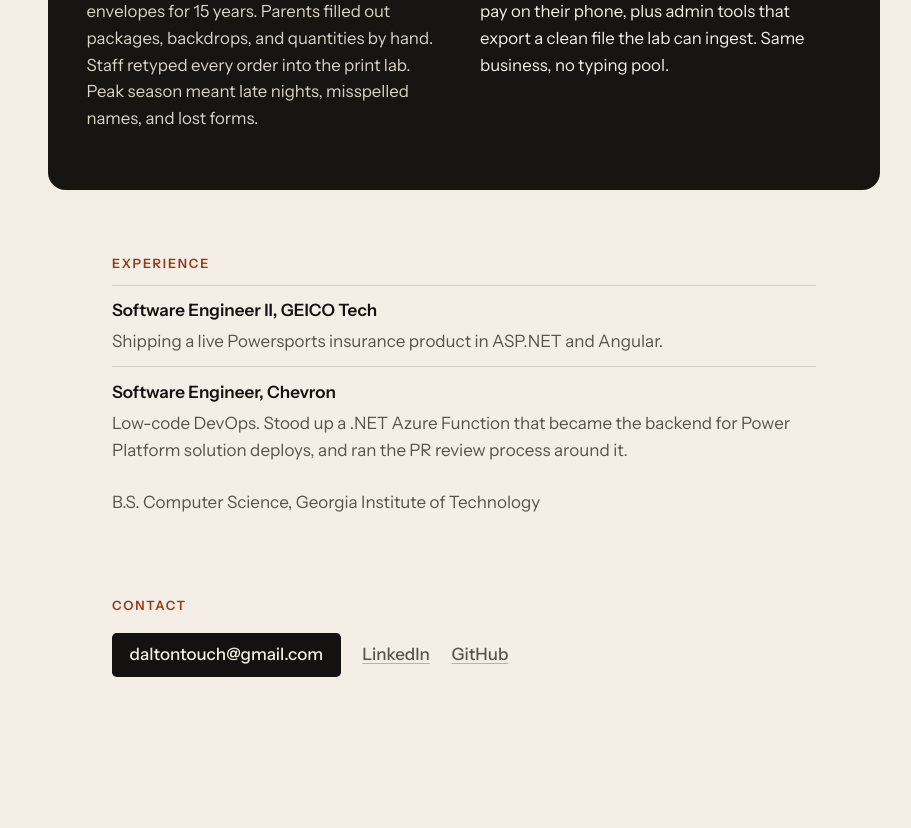
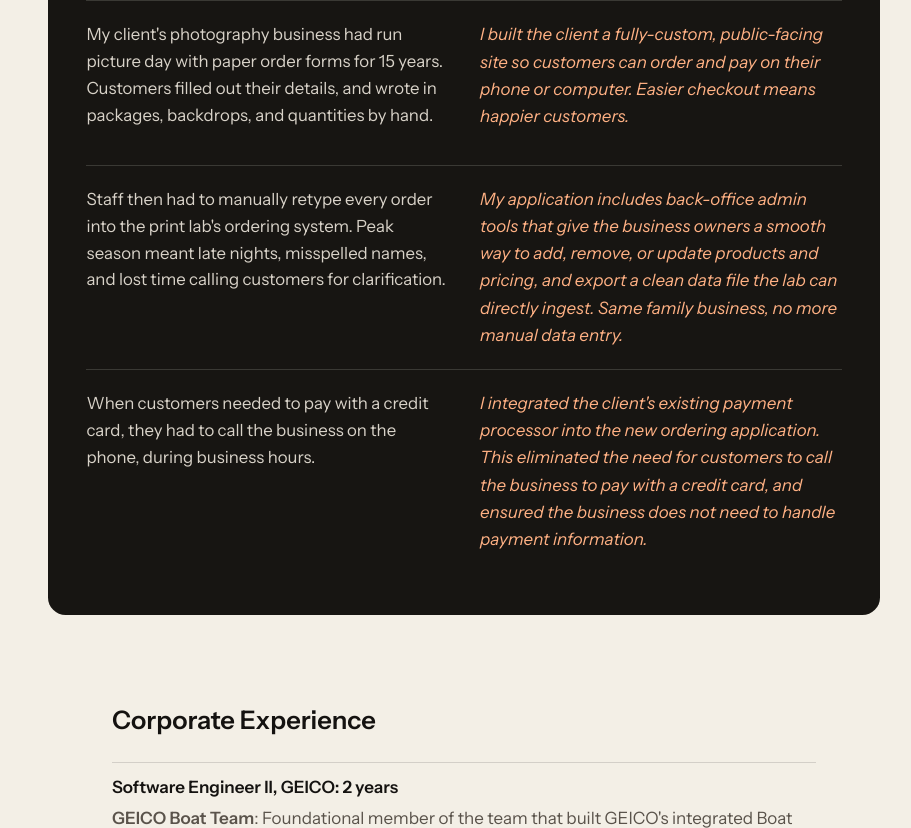
Before and after one commit to daltontouch/daltontouch.github.io, a plain HTML site: page index.html in a window 1280 px wide. Shown: the part 682-1510 px from the top of the page, without its empty margins (176-1087 px from the left). Before the commit the page ends 1463 px from the top, so only its background shows below. Drawn offline with Linux system fonts and the light colour scheme.

Commit message:
Refresh site copy, case study, and contact details.
Expand the featured work and corporate experience sections, update the hero messaging, switch to dalton@daltontouch.com, and style case study solutions for clearer problem/solution layout.

Co-authored-by: Cursor <cursoragent@cursor.com>

```diff
--- a/index.html
+++ b/index.html
@@ -4,7 +4,7 @@
   <meta charset="utf-8">
   <meta name="viewport" content="width=device-width, initial-scale=1">
   <title>Dalton Touchberry</title>
-  <meta name="description" content="I help small businesses replace paper and spreadsheets with software their customers actually use.">
+  <meta name="description" content="I help small businesses replace paper and spreadsheets with software their customers actually love using.">
   <link rel="preconnect" href="https://fonts.googleapis.com">
   <link rel="preconnect" href="https://fonts.gstatic.com" crossorigin>
   <link href="https://fonts.googleapis.com/css2?family=Instrument+Sans:ital,wght@0,400;0,500;0,600;1,400&family=Instrument+Serif:ital@0;1&display=swap" rel="stylesheet">
@@ -15,17 +15,17 @@
 
   <nav class="site-bar" aria-label="Site">
     <a class="site-bar-name" href="#main">Dalton Touchberry</a>
-    <a class="site-bar-mail" href="mailto:daltontouch@gmail.com">daltontouch@gmail.com</a>
+    <a class="site-bar-mail" href="mailto:dalton@daltontouch.com">dalton@daltontouch.com</a>
   </nav>
 
   <header class="hero wrap">
     <div class="hero-inner">
       <div class="hero-copy">
         <p class="kicker">Dalton Touchberry</p>
-        <h1>I help small businesses replace paper and spreadsheets with software their customers actually use.</h1>
-        <p class="lede">Georgia Tech CS. I design the ordering, intake, and back-office tools that let a small shop run like it has an ops team.</p>
+        <h1>I help small businesses replace paper and spreadsheets with software their customers actually love using.</h1>
+        <p class="lede">Georgia Tech Computer Science, 2019. Full-time Software Engineer since 2020. I design and build  the customer-facing and back-office tools that let your small shop run like it has an ops team.</p>
         <p class="hero-action">
-          <a class="mail-btn" href="mailto:daltontouch@gmail.com">daltontouch@gmail.com</a>
+          <a class="mail-btn" href="mailto:dalton@daltontouch.com">dalton@daltontouch.com</a>
         </p>
       </div>
       <figure class="hero-photo">
@@ -36,24 +36,38 @@
 
   <main id="main">
     <section class="case" aria-labelledby="case-heading">
-      <p class="eyebrow">Featured case</p>
+      <p class="eyebrow">Featured work</p>
       <h2 id="case-heading">School photography ordering</h2>
       <div class="case-grid">
-        <p>The studio had run photo day on paper envelopes for 15 years. Parents filled out packages, backdrops, and quantities by hand. Staff retyped every order into the print lab. Peak season meant late nights, misspelled names, and lost forms.</p>
-        <p>I built a parent-facing site so they can order and pay on their phone, plus admin tools that export a clean file the lab can ingest. Same business, no typing pool.</p>
+        <p>My client's photography business had run picture day with paper order forms for 15 years. Customers filled out their details, and wrote in packages, backdrops, and quantities by hand.</p>
+        <span class="case-grid-solution">I built the client a fully-custom, public-facing site so customers can order and pay on their phone or computer. Easier checkout means happier customers.</span>
+      </div>
+      <div class="case-grid">
+        <p>Staff then had to manually retype every order into the print lab's ordering system. Peak season meant late nights, misspelled names, and lost time calling customers for clarification.</p>
+        <span class="case-grid-solution">
+          My application includes back-office admin tools that give the business owners a smooth way to add, remove, or update products and pricing, and export a clean data file the lab can directly ingest. Same family business, no more manual data entry.
+        </span>
+      </div>
+      <div class="case-grid">
+        <p>When customers needed to pay with a credit card, they had to call the business on the phone, during business hours.</p>
+        <div class="case-grid-solution">
+          <span>I integrated the client's existing payment processor into the new ordering application. This eliminated the need for customers to call the business to pay with a credit card, and ensured the business does not need to handle payment information.</span>
+        </div>
       </div>
     </section>
 
     <section class="work wrap" aria-labelledby="work-heading">
-      <h2 class="section-label" id="work-heading">Experience</h2>
+      <h2 class="section-label" id="work-heading">Corporate Experience</h2>
       <ul class="roles">
         <li>
-          <p class="role">Software Engineer II, GEICO Tech</p>
-          <p class="role-copy">Shipping a live Powersports insurance product in ASP.NET and Angular.</p>
+          <p class="role">Software Engineer II, GEICO: 2 years</p>
+          <p class="role-copy"><b>GEICO Boat Team</b>: Foundational member of the team that built GEICO's integrated Boat insurance product. I helped plan the design and architecture, and delivered many initial features for the first release in Texas.</p>
+          <p class="role-copy"><b>GEICO Powersports Team</b>: Delivered a modernized Powersports (ATV, Snowmobile, Motorcycle, etc.) insurance product in .NET Core and Angular, initially released in Ohio. Worked on state-specific features for each state's unique requirements. This web application is used by thousands of customers and GEICO agents, every day, across the country.</p>
         </li>
         <li>
-          <p class="role">Software Engineer, Chevron</p>
-          <p class="role-copy">Low-code DevOps. Stood up a .NET Azure Function that became the backend for Power Platform solution deploys, and ran the PR review process around it.</p>
+          <p class="role">Software Engineer, Chevron: 5 years</p>
+          <p class="role-copy"><b>Power Platform DevOps Team</b>: Lead the design and development of a .NET Azure Function that became the backend for Power Platform solution deployments at Chevron, and ran the PR review process around it. The deployment process was used by hundreds of Chevron employees, every day, globally. Our design was featured by Microsoft and our Product Owner presented it a Microsoft tech conference.</p>
+          <p class="role-copy"><b>Data Performance Team</b>: Contributed to automations to manage the deployment and integration of Data Catalog and Common Data Model products across the enterprise at Chevron. These products made Chevron's data more useful and accessible to internal stakeholders - including data scientists, architects, engineers, and analysts. Better data drives better decisions!</p>
         </li>
       </ul>
       <p class="school">B.S. Computer Science, Georgia Institute of Technology</p>
@@ -63,7 +77,7 @@
   <footer class="reach wrap" aria-labelledby="reach-heading">
     <h2 class="section-label" id="reach-heading">Contact</h2>
     <ul class="links">
-      <li><a class="mail-btn" href="mailto:daltontouch@gmail.com">daltontouch@gmail.com</a></li>
+      <li><a class="mail-btn" href="mailto:dalton@daltontouch.com">dalton@daltontouch.com</a></li>
       <li><a class="quiet-link" href="https://www.linkedin.com/in/dalton-touchberry" aria-label="LinkedIn profile">LinkedIn</a></li>
       <li><a class="quiet-link" href="https://github.com/daltontouch" aria-label="GitHub profile">GitHub</a></li>
     </ul>
--- a/styles.css
+++ b/styles.css
@@ -5,7 +5,7 @@
   --muted: #5a534b;
   --accent: #c24e1d;
   --accent-text: #9a3810;
-  --accent-on-dark: #e08a55;
+  --accent-on-dark: #ffb184;
   --panel: #171512;
   --panel-copy: #f3efe6;
   --max: 44rem;
@@ -201,9 +201,20 @@ a:hover {
 .case-grid p:last-child {
   margin-top: 0.35rem;
   padding-top: 1rem;
-  border-top: 1px solid rgba(243, 239, 230, 0.16);
+  /* border-top: 1px solid rgba(243, 239, 230, 0.16); */
   color: var(--panel-copy);
 }
+
+.case-grid-solution {
+  font-style: italic;
+  color: var(--accent-on-dark);
+}
+
+/* .case-grid > .case-grid-solution:last-child {
+  margin-top: 0.35rem;
+  padding-top: 1rem;
+  /* border-top: 1px solid rgba(243, 239, 230, 0.16); */
+} */
 
 .section-label {
   margin: 0 0 0.65rem;
@@ -346,6 +357,10 @@ a:hover {
     display: grid;
     grid-template-columns: 1fr 1fr;
     gap: 0 2rem;
+    margin-bottom: 1.25rem;
+    padding-top: 1.25rem;
+    border-top: 1px solid rgba(243, 239, 230, 0.16);
+
   }
 
   .case-grid p:last-child {
```
